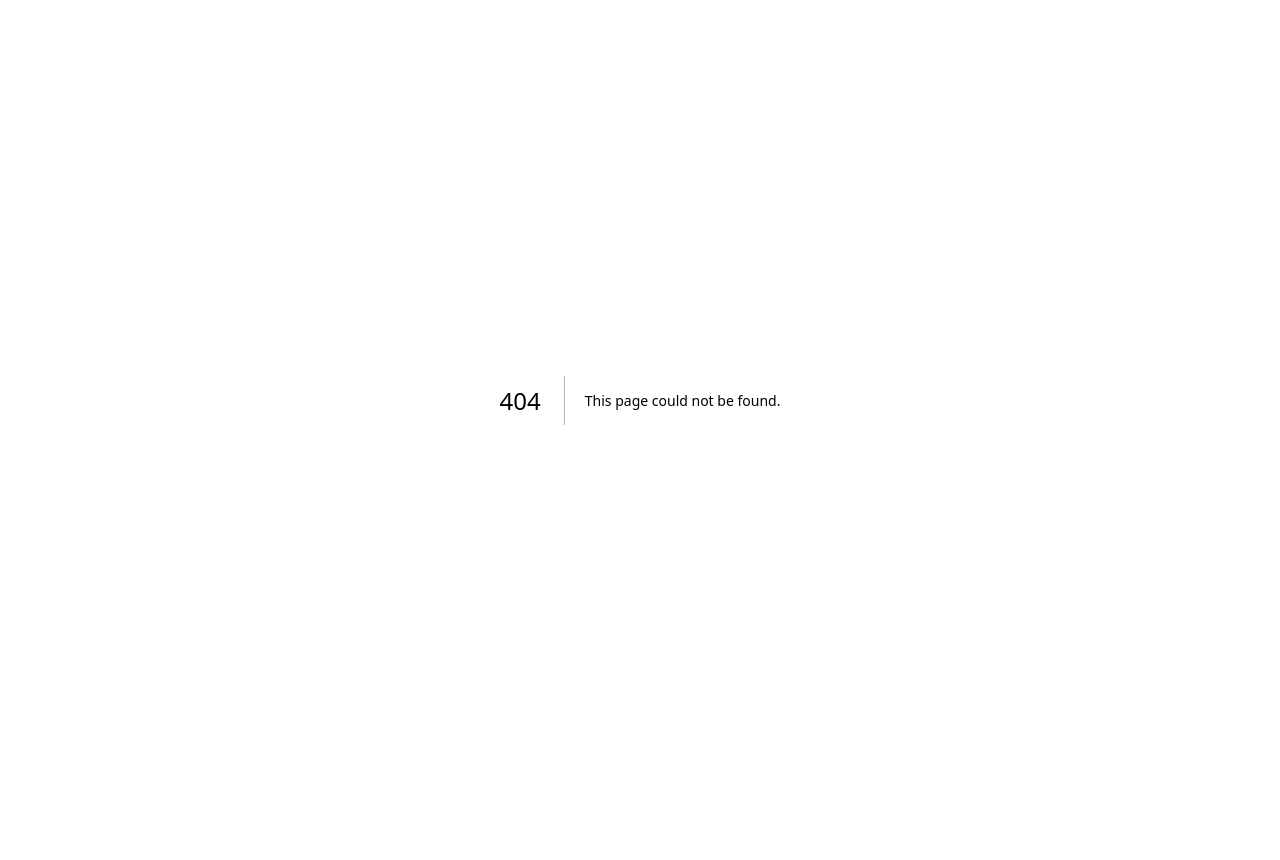
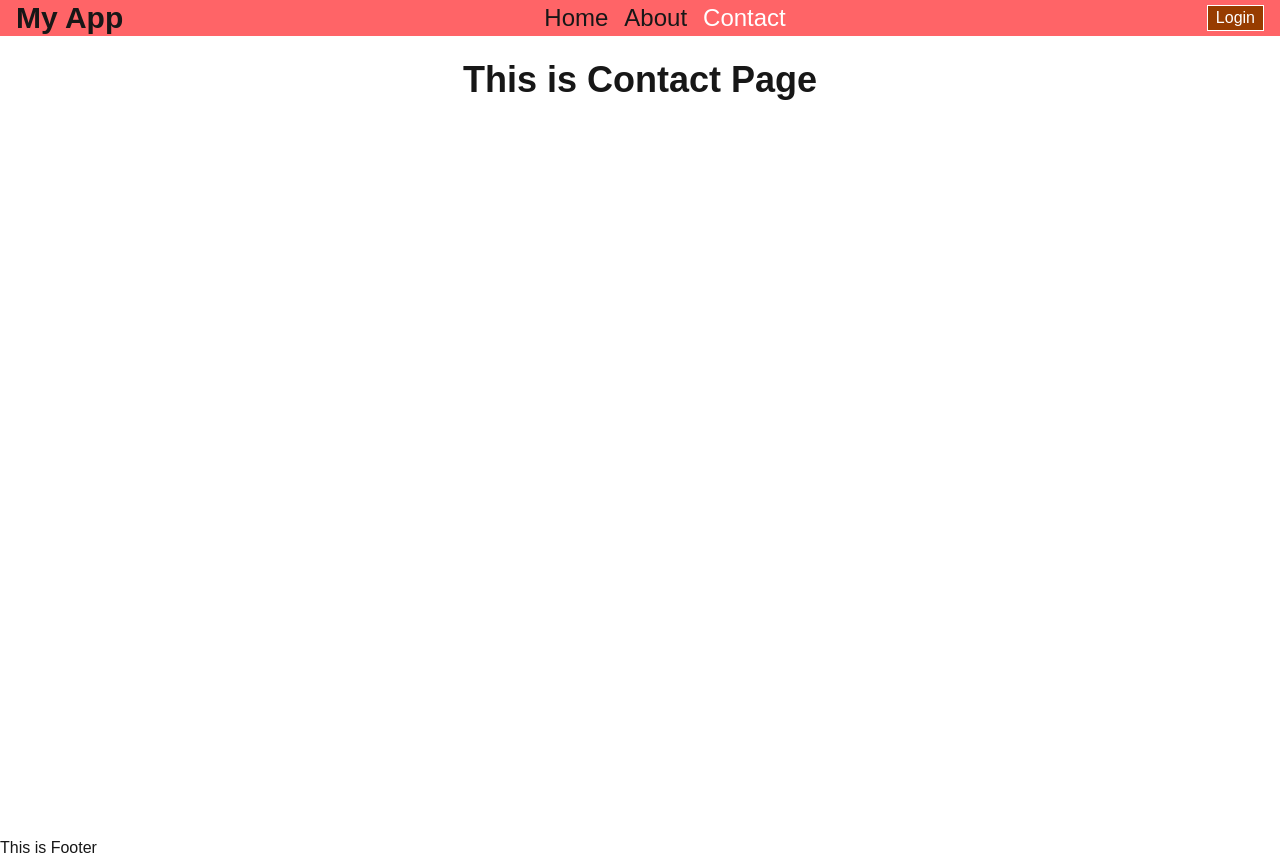
Before and after one commit to nayemurshuvo/next-test, a Next.js app: page /contact in a window 1280 px wide. Before the commit this address had no page. Before the commit the page ends 800 px from the top, so only its background shows below. Built offline with nearby package versions, Linux system fonts and the light colour scheme.

Commit message:
first commit

```diff
--- /dev/null
+++ b/src/Components/Navbar.jsx
@@ -0,0 +1,54 @@
+"use client";
+
+import Link from "next/link";
+import { usePathname, useRouter } from "next/navigation";
+
+const Navbar = () => {
+  const pathName = usePathname();
+  const router = useRouter();
+  const links = [
+    {
+      title: "Home",
+      path: "/home",
+    },
+    {
+      title: "About",
+      path: "/about",
+    },
+    {
+      title: "Contact",
+      path: "/contact",
+    },
+  ];
+
+  const gotoLogin = () => {
+    router.push("/home");
+  };
+
+  return (
+    <div>
+      <nav className="bg-red-400 flex justify-between items-center px-4">
+        <h2 className="text-3xl font-bold">My App</h2>
+        <ul className="flex space-x-4 text-2xl">
+          {links.map((link) => (
+            <Link
+              className={`${pathName === link.path && "text-bold text-white"}`}
+              key={link.path}
+              href={link.path}
+            >
+              {link.title}
+            </Link>
+          ))}
+        </ul>
+        <button
+          className="text-white px-2 bg-amber-800 border"
+          onClick={gotoLogin}
+        >
+          Login
+        </button>
+      </nav>
+    </div>
+  );
+};
+
+export default Navbar;
--- /dev/null
+++ b/src/Components/TestComponent.jsx
@@ -0,0 +1,9 @@
+const TestComponent = () => {
+  return (
+    <div>
+      <h3>This is Test Component</h3>
+    </div>
+  );
+};
+
+export default TestComponent;
--- /dev/null
+++ b/src/app/about/page.jsx
@@ -0,0 +1,9 @@
+const about = () => {
+  return (
+    <div>
+      <h1 className="text-4xl">This is About Page</h1>
+    </div>
+  );
+};
+
+export default about;
--- /dev/null
+++ b/src/app/contact/page.jsx
@@ -0,0 +1,9 @@
+const contact = () => {
+  return (
+    <div>
+      <h1 className="text-4xl">This is Contact Page</h1>
+    </div>
+  );
+};
+
+export default contact;
--- /dev/null
+++ b/src/app/home/page.jsx
@@ -0,0 +1,9 @@
+const HomePage = () => {
+  return (
+    <div>
+      <h1 className="text-4xl">This is Homepage</h1>
+    </div>
+  );
+};
+
+export default HomePage;
--- a/src/app/layout.js
+++ b/src/app/layout.js
@@ -1,5 +1,6 @@
 import { Geist, Geist_Mono } from "next/font/google";
 import "./globals.css";
+import Navbar from "@/Components/Navbar";
 
 const geistSans = Geist({
   variable: "--font-geist-sans",
@@ -12,7 +13,7 @@ const geistMono = Geist_Mono({
 });
 
 export const metadata = {
-  title: "Create Next App",
+  title: "My App",
   description: "Generated by create next app",
 };
 
@@ -22,7 +23,13 @@ export default function RootLayout({ children }) {
       <body
         className={`${geistSans.variable} ${geistMono.variable} antialiased`}
       >
-        {children}
+        <Navbar></Navbar>
+        <div className="h-screen text-center font-bold text-3xl py-6">
+          {children}
+        </div>
+        <footer>
+          <h6>This is Footer</h6>
+        </footer>
       </body>
     </html>
   );
--- a/src/app/page.js
+++ b/src/app/page.js
@@ -1,103 +1,10 @@
-import Image from "next/image";
+import TestComponent from "@/Components/TestComponent";
 
 export default function Home() {
   return (
-    <div className="grid grid-rows-[20px_1fr_20px] items-center justify-items-center min-h-screen p-8 pb-20 gap-16 sm:p-20 font-[family-name:var(--font-geist-sans)]">
-      <main className="flex flex-col gap-[32px] row-start-2 items-center sm:items-start">
-        <Image
-          className="dark:invert"
-          src="/next.svg"
-          alt="Next.js logo"
-          width={180}
-          height={38}
-          priority
-        />
-        <ol className="list-inside list-decimal text-sm/6 text-center sm:text-left font-[family-name:var(--font-geist-mono)]">
-          <li className="mb-2 tracking-[-.01em]">
-            Get started by editing{" "}
-            <code className="bg-black/[.05] dark:bg-white/[.06] px-1 py-0.5 rounded font-[family-name:var(--font-geist-mono)] font-semibold">
-              src/app/page.js
-            </code>
-            .
-          </li>
-          <li className="tracking-[-.01em]">
-            Save and see your changes instantly.
-          </li>
-        </ol>
-
-        <div className="flex gap-4 items-center flex-col sm:flex-row">
-          <a
-            className="rounded-full border border-solid border-transparent transition-colors flex items-center justify-center bg-foreground text-background gap-2 hover:bg-[#383838] dark:hover:bg-[#ccc] font-medium text-sm sm:text-base h-10 sm:h-12 px-4 sm:px-5 sm:w-auto"
-            href="https://vercel.com/new?utm_source=create-next-app&utm_medium=appdir-template-tw&utm_campaign=create-next-app"
-            target="_blank"
-            rel="noopener noreferrer"
-          >
-            <Image
-              className="dark:invert"
-              src="/vercel.svg"
-              alt="Vercel logomark"
-              width={20}
-              height={20}
-            />
-            Deploy now
-          </a>
-          <a
-            className="rounded-full border border-solid border-black/[.08] dark:border-white/[.145] transition-colors flex items-center justify-center hover:bg-[#f2f2f2] dark:hover:bg-[#1a1a1a] hover:border-transparent font-medium text-sm sm:text-base h-10 sm:h-12 px-4 sm:px-5 w-full sm:w-auto md:w-[158px]"
-            href="https://nextjs.org/docs?utm_source=create-next-app&utm_medium=appdir-template-tw&utm_campaign=create-next-app"
-            target="_blank"
-            rel="noopener noreferrer"
-          >
-            Read our docs
-          </a>
-        </div>
-      </main>
-      <footer className="row-start-3 flex gap-[24px] flex-wrap items-center justify-center">
-        <a
-          className="flex items-center gap-2 hover:underline hover:underline-offset-4"
-          href="https://nextjs.org/learn?utm_source=create-next-app&utm_medium=appdir-template-tw&utm_campaign=create-next-app"
-          target="_blank"
-          rel="noopener noreferrer"
-        >
-          <Image
-            aria-hidden
-            src="/file.svg"
-            alt="File icon"
-            width={16}
-            height={16}
-          />
-          Learn
-        </a>
-        <a
-          className="flex items-center gap-2 hover:underline hover:underline-offset-4"
-          href="https://vercel.com/templates?framework=next.js&utm_source=create-next-app&utm_medium=appdir-template-tw&utm_campaign=create-next-app"
-          target="_blank"
-          rel="noopener noreferrer"
-        >
-          <Image
-            aria-hidden
-            src="/window.svg"
-            alt="Window icon"
-            width={16}
-            height={16}
-          />
-          Examples
-        </a>
-        <a
-          className="flex items-center gap-2 hover:underline hover:underline-offset-4"
-          href="https://nextjs.org?utm_source=create-next-app&utm_medium=appdir-template-tw&utm_campaign=create-next-app"
-          target="_blank"
-          rel="noopener noreferrer"
-        >
-          <Image
-            aria-hidden
-            src="/globe.svg"
-            alt="Globe icon"
-            width={16}
-            height={16}
-          />
-          Go to nextjs.org →
-        </a>
-      </footer>
+    <div>
+      <h1>Hello World</h1>
+      <TestComponent></TestComponent>
     </div>
   );
 }
```
